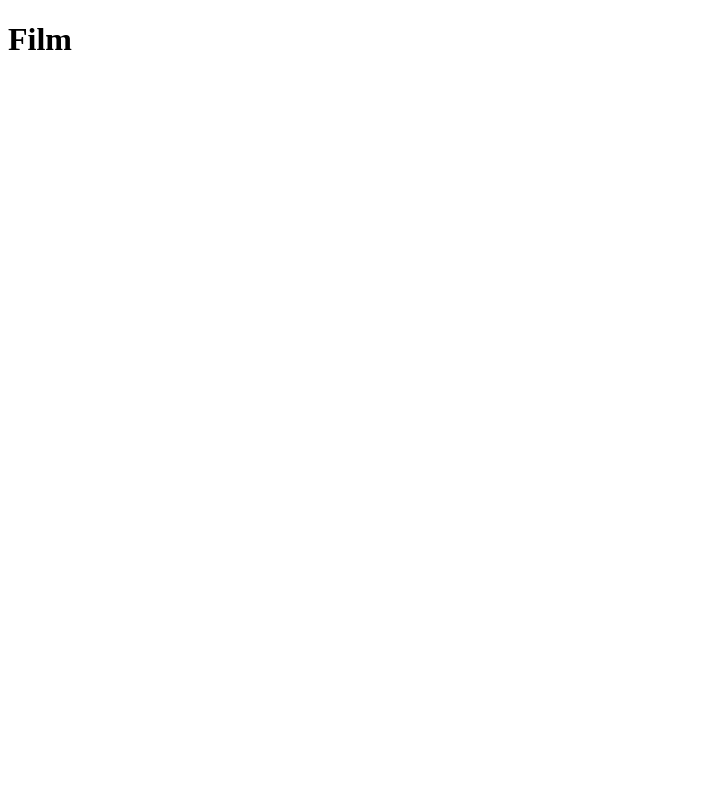
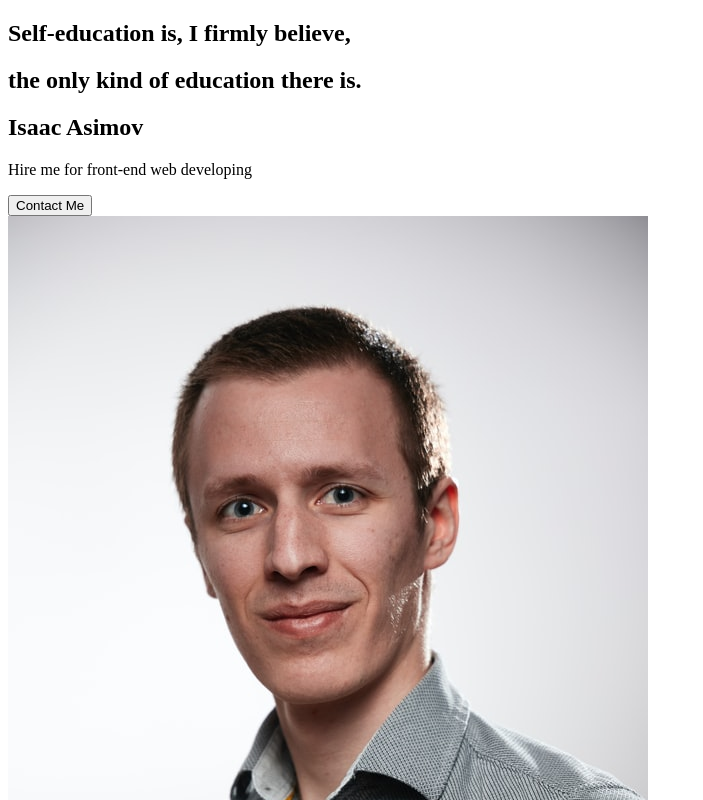
Before and after one commit to Dyloge/react-portofolio, a React (Create React App) app in the folder react-portofolio/: page / in a window 1280 px wide. Shown: the top 800 px of the page, without its empty margins (0-703 px from the left). Built offline with nearby package versions, Linux system fonts and the light colour scheme.

Commit message:
2. AboutUs section

```diff
--- a/react-portofolio/src/App.js
+++ b/react-portofolio/src/App.js
@@ -1,9 +1,10 @@
+import AboutUs from "./pages/AboutUs";
 
 
 function App() {
   return (
     <div className="App">
-      <h1>Film</h1>
+      <AboutUs/>
     </div>
   );
 }
--- /dev/null
+++ b/react-portofolio/src/components/AboutSection.jsx
@@ -0,0 +1,27 @@
+import React from 'react';
+import Amir from '../image/Amir Najafi.jpg'
+
+export default function AboutSection() {
+    return (
+        <div>
+            <div className="description">
+                <div className="title">
+                    <div className="hide">
+                       <h2><span>Self-education</span> is, I firmly believe,</h2>
+                    </div>
+                    <div className="hide">
+                        <h2>the only kind of education there is.</h2>
+                    </div>
+                    <div className="hide">
+                        <h2>Isaac Asimov</h2>
+                    </div>
+                </div>
+                <p>Hire me for front-end web developing</p>
+                <button>Contact Me</button>
+            </div>
+            <div className="image">
+                <img src={Amir} alt="Amir Najafi" />
+            </div>
+        </div>
+    )
+}
--- /dev/null
+++ b/react-portofolio/src/pages/AboutUs.jsx
@@ -0,0 +1,12 @@
+import React from 'react';
+import AboutSection from '../components/AboutSection';
+
+export default function AboutUs() {
+    return (
+        <div>
+            <AboutSection/>
+
+
+        </div>
+    )
+}
```
Also changed, not shown: react-portofolio/src/image/Amir Najafi.jpg (added).
